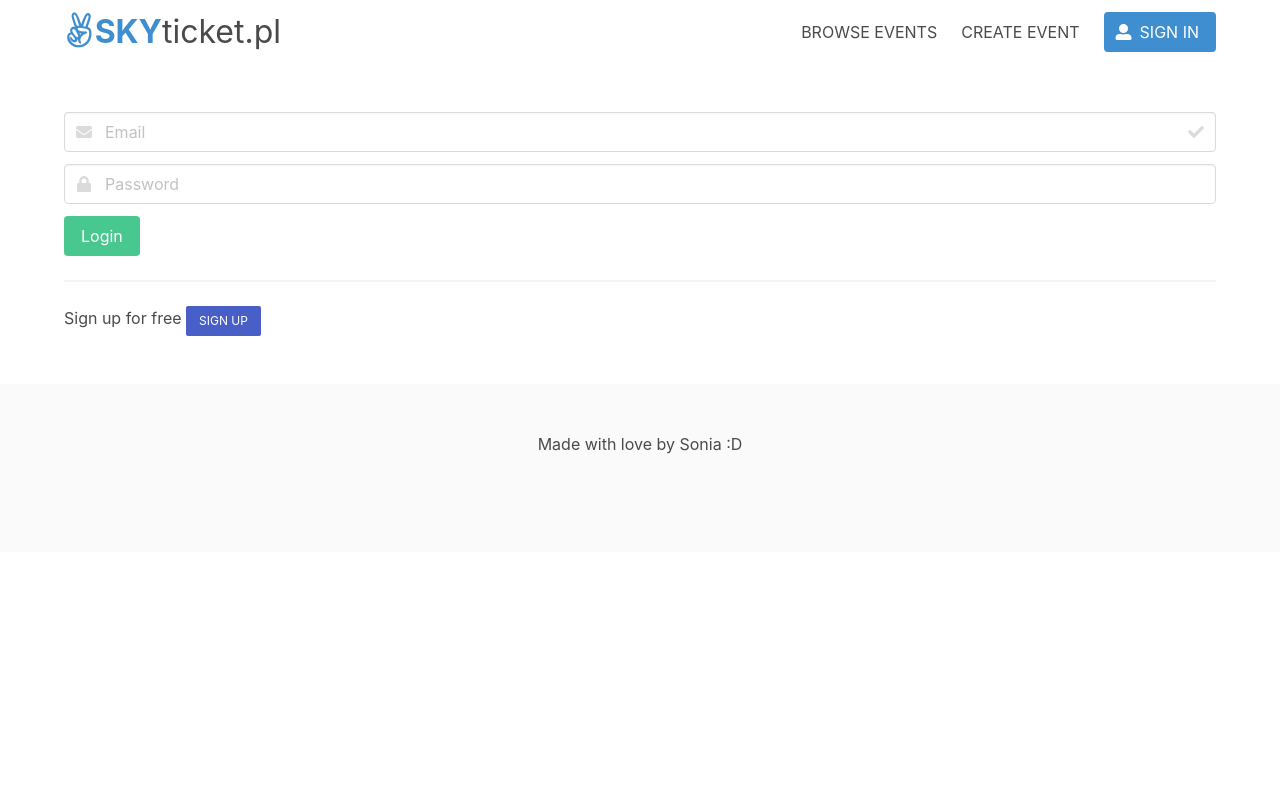
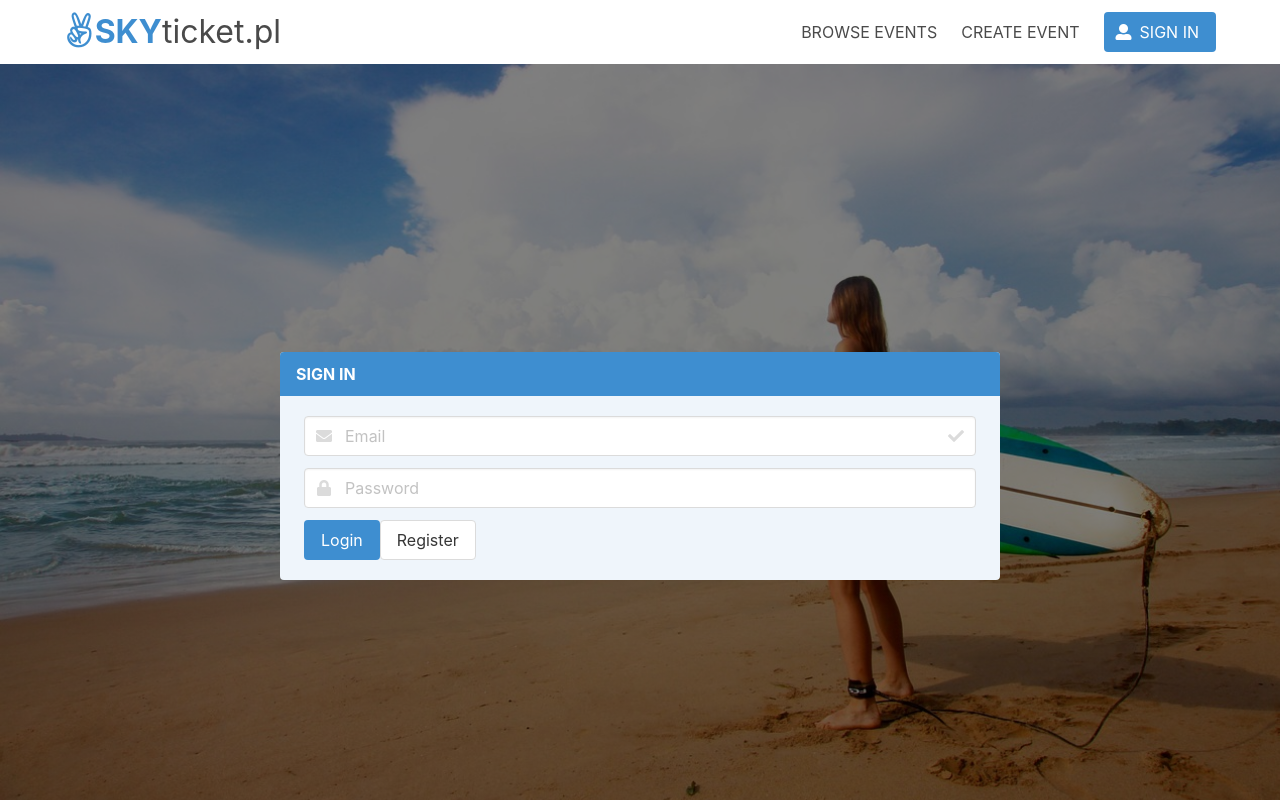
Before and after one commit to Sonickers/skygate, an Angular app: page /login in a window 1280 px wide. Shown: the top 800 px of the page. Built offline with nearby package versions, Linux system fonts and the light colour scheme.

Commit message:
styled sign-in

```diff
--- a/src/app/components/sign-in/sign-in.component.html
+++ b/src/app/components/sign-in/sign-in.component.html
@@ -1,5 +1,11 @@
-<section class="section">
+<section class="hero is-large">
+    <div class="hero-body">
         <div class="container">
+            <article class="message is-info">
+                <div class="message-header">
+                    <p>SIGN IN</p>
+                </div>
+                <div class="message-body">
                     <div class="field">
                         <p class="control has-icons-left has-icons-right">
                             <input class="input" type="email" placeholder="Email">
@@ -19,14 +25,18 @@
                             </span>
                         </p>
                     </div>
-        <div class="field">
+                    <div class="field has-addons">
                         <p class="control">
-                <button class="button is-success">
+                            <button class="button is-info">
                                 Login
+                            </button>
+                            <button class="button">
+                                Register
                             </button>
                         </p>
                     </div>
-        <hr>
-        <p>Sign up for free <button class="button is-small is-link">SIGN UP</button></p>
+                </div>
+            </article>
+        </div>
     </div>
 </section>
--- a/src/app/components/sign-in/sign-in.component.scss
+++ b/src/app/components/sign-in/sign-in.component.scss
@@ -0,0 +1,10 @@
+.hero {
+    background-image: linear-gradient( rgba(0, 0, 0, 0.5), rgba(0, 0, 0, 0.5) ), url('/assets/img/surfing.jpg');
+    background-size: cover;
+}
+
+.message {
+    width: 720px;
+    max-width: 100%;
+    margin: 0 auto;
+}
```
Also changed, not shown: src/assets/img/sport.jpg (added), src/assets/img/surfing.jpg (added). Lines whose indentation alone changed are shown as unchanged.
